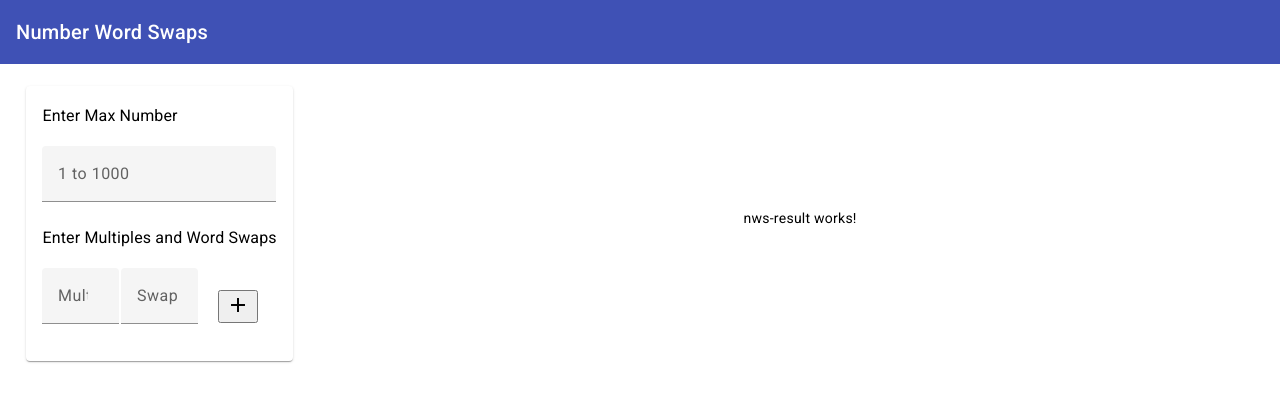
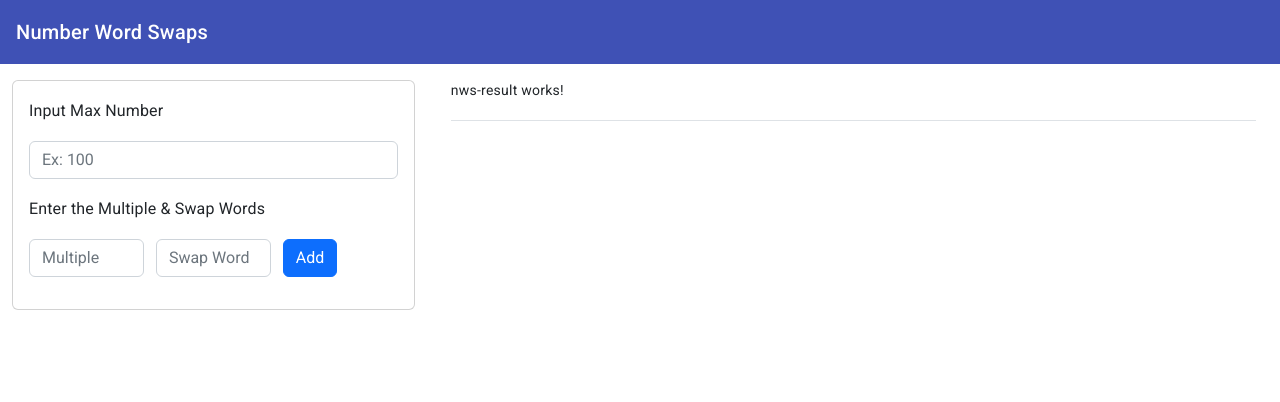
Before and after one commit to Akhila0410/NumWordSwap-Website, an Angular app in the folder numwordswap-website/: page / in a window 1280 px wide. Shown: the top 402 px of the page. Built offline with nearby package versions, Linux system fonts and the light colour scheme.

Commit message:
Added Bootstrap and Mobile responsive design

```diff
--- a/numwordswap-website/angular.json
+++ b/numwordswap-website/angular.json
@@ -34,9 +34,13 @@
             ],
             "styles": [
               "@angular/material/prebuilt-themes/indigo-pink.css",
+              "node_modules/bootstrap/dist/css/bootstrap.min.css",
               "src/styles.scss"
             ],
-            "scripts": []
+            "scripts": [
+              "node_modules/jquery/dist/jquery.min.js",
+              "node_modules/bootstrap/dist/js/bootstrap.min.js"
+            ]
           },
           "configurations": {
             "production": {
@@ -98,9 +102,13 @@
             ],
             "styles": [
               "@angular/material/prebuilt-themes/indigo-pink.css",
+              "node_modules/bootstrap/dist/css/bootstrap.min.css",
               "src/styles.scss"
             ],
-            "scripts": []
+            "scripts": [
+              "node_modules/jquery/dist/jquery.min.js",
+              "node_modules/bootstrap/dist/js/bootstrap.min.js"
+            ]
           }
         }
       }
--- a/numwordswap-website/package.json
+++ b/numwordswap-website/package.json
@@ -20,6 +20,9 @@
     "@angular/platform-browser": "^15.2.0",
     "@angular/platform-browser-dynamic": "^15.2.0",
     "@angular/router": "^15.2.0",
+    "bootstrap": "^5.2.3",
+    "jquery": "^3.6.4",
+    "popper.js": "^1.16.1",
     "rxjs": "~7.8.0",
     "tslib": "^2.3.0",
     "zone.js": "~0.12.0"
--- a/numwordswap-website/src/app/app.component.html
+++ b/numwordswap-website/src/app/app.component.html
@@ -1,11 +1,23 @@
-<mat-toolbar color="primary">
-  <span>Number Word Swaps</span>
+<mat-toolbar color="primary" class="navbar navbar-dark">
+  <button class="navbar-toggler position-relative d-md-none collapsed" type="button" data-bs-toggle="collapse" data-bs-target="#sidebarMenu" aria-controls="sidebarMenu" aria-expanded="false" aria-label="Toggle navigation">
+    <span class="navbar-toggler-icon"></span>
+  </button>
+  <a class="navbar-brand col-md-3 col-lg-2" href="#">Number Word Swaps</a>
 </mat-toolbar>
-<mat-grid-list cols="4">
-  <mat-grid-tile [colspan]="1">
-    <nws-input></nws-input>
-  </mat-grid-tile>
-  <mat-grid-tile [colspan]="3">
-    <nws-result></nws-result>
-  </mat-grid-tile>
-</mat-grid-list>
+
+<div class="container-fluid">
+  <div class="row">
+    <nav id="sidebarMenu" class="col-md-6 col-lg-4 d-md-block bg-body-tertiary sidebar collapse">
+      <div class="position-sticky pt-3 sidebar-sticky">
+        <nws-input></nws-input>
+      </div>
+    </nav>
+
+    <main class="col-md-6 ms-sm-auto col-lg-8 px-md-4">
+      <div class="d-flex justify-content-between flex-wrap flex-md-nowrap align-items-center pt-3 pb-2 mb-3 border-bottom">
+      <nws-result></nws-result>
+      </div>
+
+    </main>
+  </div>
+</div>
--- a/numwordswap-website/src/app/nws-input/nws-input.component.html
+++ b/numwordswap-website/src/app/nws-input/nws-input.component.html
@@ -1,34 +1,24 @@
-<mat-card>
-    <mat-card-content>
-        <form class="nws-form">
+<div class="card">
+  <div class="card-body">
+    <form>
+      <div class="mb-3">
+        <h3 class="form-label">Input Max Number</h3>
+        <input type="number" class="form-control" id="maxNumber" aria-describedby="Input Max Number" placeholder="Ex: 100">
+      </div>
 
-          <h3>Enter Max Number</h3>
-          <mat-form-field class="full-width">
-              <input type="number" min="1" max="1000" matInput placeholder="1 to 1000" required stateChanges="">
-            </mat-form-field>
-            <h3>Enter Multiples and Word Swaps</h3>
-            <mat-grid-list cols="3">
+      <h3 class="form-label">Enter the Multiple & Swap Words</h3>
+      <div class="mb-3 row">
+        <div class="col">
+        <input type="number" class="form-control" aria-describedby="Enter Multiple" placeholder="Multiple">
+      </div>
+      <div class="col p-0">
+        <input type="text" class="form-control" aria-describedby="Enter Swap Word" placeholder="Swap Word">
+     </div>
 
-            <mat-grid-tile>
-              <mat-form-field>
-                <input type="number" min="1" max="1000" matInput placeholder="Multiple">
-              </mat-form-field>
-            </mat-grid-tile>
-
-            <mat-grid-tile >
-            <mat-form-field>
-              <input type="text" matInput placeholder="Swap Word">
-            </mat-form-field>
-          </mat-grid-tile>
-
-          <mat-grid-tile >
-              <button mat-icon-button color="primary" aria-label="Add Multiple Swap Word">
-                <mat-icon>add</mat-icon>
-              </button>
-
-
-            </mat-grid-tile>
-          </mat-grid-list>
-          </form>
-    </mat-card-content>
-  </mat-card>
+     <div class="col">
+      <button type="button" class="btn btn-primary" (click)="Add()">Add</button>
+      </div>
+    </div>
+    </form>
+  </div>
+</div>
--- a/numwordswap-website/src/app/nws-input/nws-input.component.ts
+++ b/numwordswap-website/src/app/nws-input/nws-input.component.ts
@@ -1,4 +1,5 @@
-import { Component } from '@angular/core';
+import { Component, Input } from '@angular/core';
+import { FormControl } from '@angular/forms';
 
 @Component({
   selector: 'nws-input',
@@ -7,4 +8,9 @@ import { Component } from '@angular/core';
 })
 export class NumSwapInputComponent {
 
+  maxNumber: number = 0;
+  Add() {
+
+  }
+
 }
```
Also changed, not shown: 1 other file (tests, documents, lock files or other folders).
